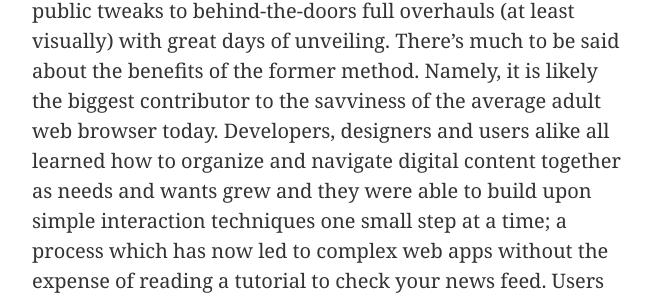
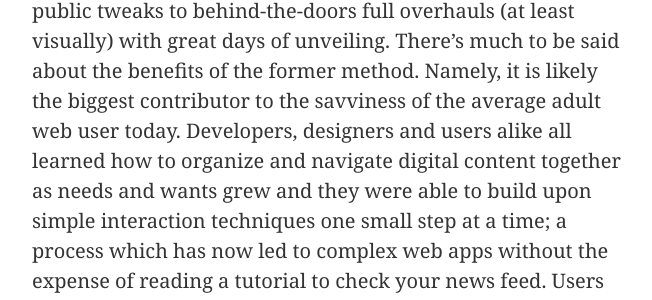
Before and after one commit to taylor-edwards/layout-patterns, a Jekyll site: the page built from process.md, in a window 1280 px wide and 900 px high, scrolled down 3673 px. Shown: the part 353-653 px from the top of the window, without its empty margins (158-810 px from the left). Built offline with Jekyll 4.4.1, drawn with Linux system fonts in a browser that asks for light colours; some of the changed text lies outside the part shown.

Commit message:
Content update
Corrections and rephrasings

```diff
--- a/process.md
+++ b/process.md
@@ -44,7 +44,7 @@ I started investigating these news media through the identification of site rede
 
 These visual updates often resulted in a new user experience through changes to interaction patterns
 
-By looking at every redesign, it’s clear to see that site updates have gotten less frequent as of late. This is an indicator of the changing approach to web design; from small, incremental, public tweaks to behind-the-doors full overhauls (at least visually) with great days of unveiling. There’s much to be said about the benefits of the former method. Namely, it is likely the biggest contributor to the savviness of the average adult web browser today. Developers, designers and users alike all learned how to organize and navigate digital content together as needs and wants grew and they were able to build upon simple interaction techniques one small step at a time; a process which has now led to complex web apps without the expense of reading a tutorial to check your news feed. Users today are expected to know how the web works and are seldom offered help with complicated applications or roundabout interaction flows.
+By looking at every redesign, it’s clear to see that site updates have gotten less frequent as of late. This is an indicator of the changing approach to web design; from small, incremental, public tweaks to behind-the-doors full overhauls (at least visually) with great days of unveiling. There’s much to be said about the benefits of the former method. Namely, it is likely the biggest contributor to the savviness of the average adult web user today. Developers, designers and users alike all learned how to organize and navigate digital content together as needs and wants grew and they were able to build upon simple interaction techniques one small step at a time; a process which has now led to complex web apps without the expense of reading a tutorial to check your news feed. Users today are expected to know how the web works and are seldom offered help with complicated applications or roundabout interaction flows.
 
 If we narrow the selection down, however, we can find that there are about five major redesigning points in each of these sites' archives. In order to help illustrate my research, I decided to use these samples as keyframes for a series of animations showing how layouts have changed over time.
 
```
Also changed, not shown: other parts of process.md (+1 -1 lines), case-studies.md (+1 -1 lines), index.md (+4 -4 lines), sources.md (+1 -1 lines).
